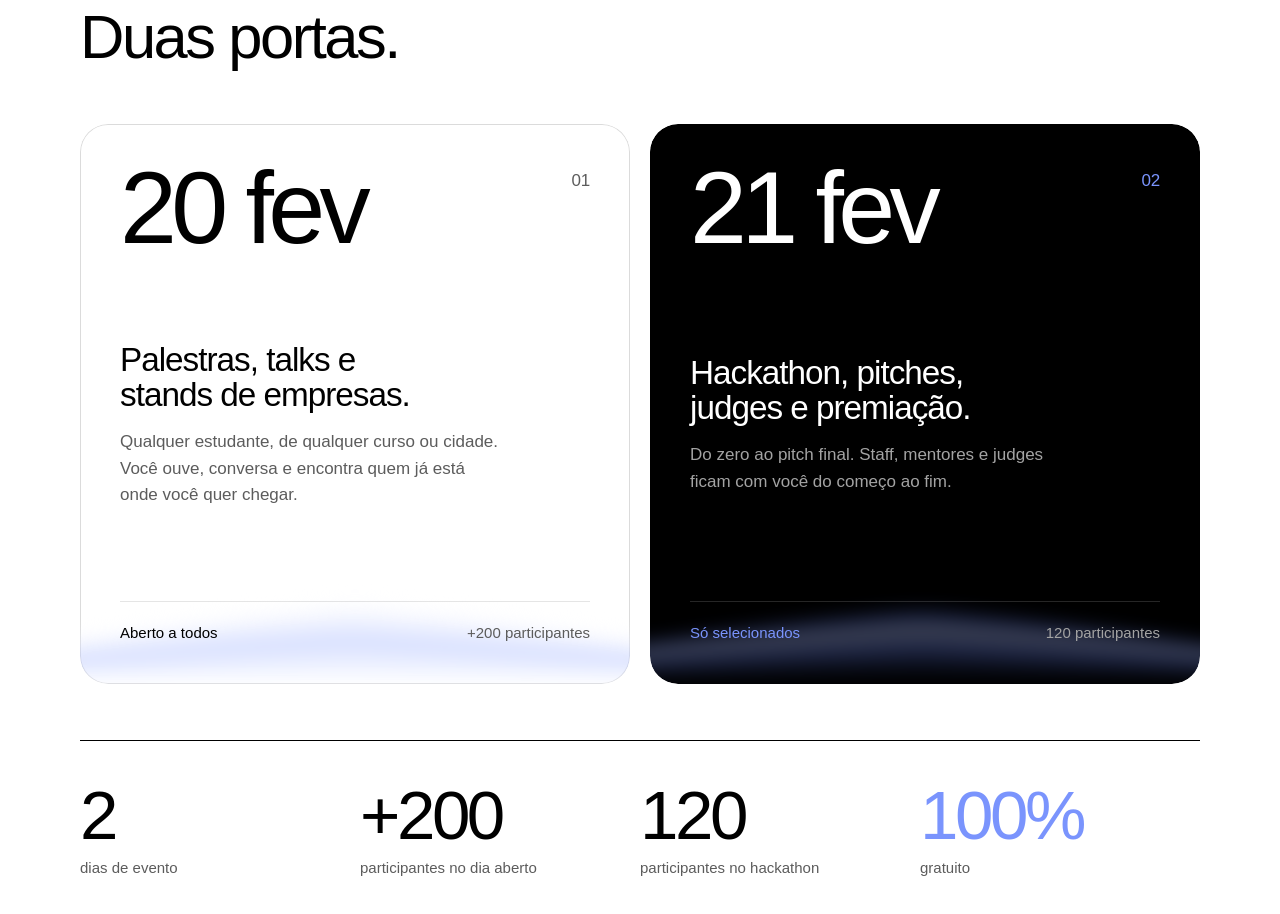
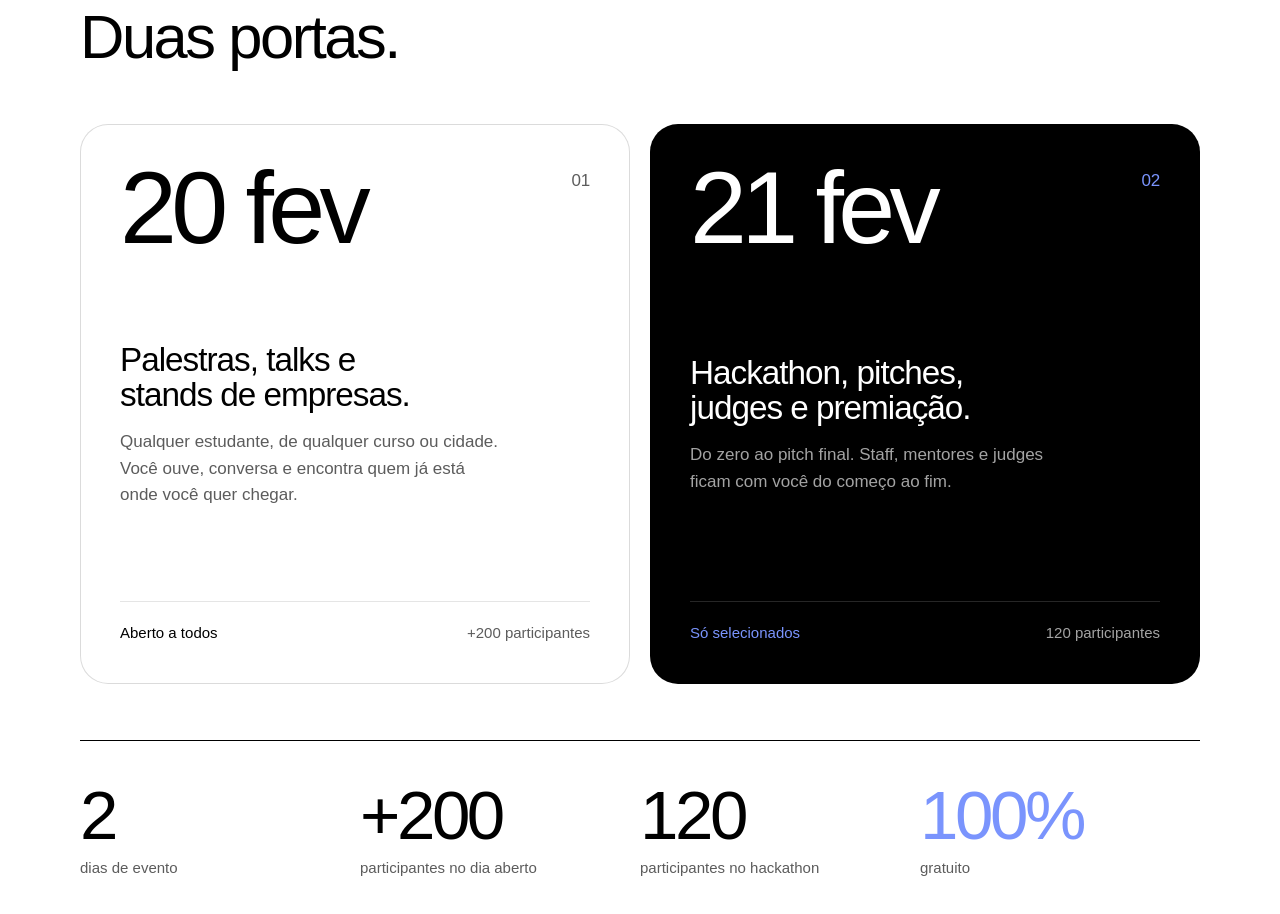
Before and after one commit to TrilhaUFPB/htp-website, a Next.js app in the folder frontend/: page / in a window 1280 px wide. Shown: the part 5374-6288 px from the top of the page. Built offline with nearby package versions, Linux system fonts and the light colour scheme; no server answers; a web font is replaced by a local one.

Commit message:
feat: drop the hover glow from the programação cards
The cards keep the giant date and the tilt; the Dia glow stays in the
footer only.

```diff
--- a/frontend/app/globals.css
+++ b/frontend/app/globals.css
@@ -655,23 +655,12 @@ main section[id] {
 }
 
 /* ---------------------------------------------------------------------------
-   Programação cards.
-
-   A door-like lean towards the pointer (TiltCard) and the footer's Dia glow
-   rising from the card's foot on hover. On touch screens there is no hover,
-   so the glow rises as the card scrolls into view instead.
+   Programação cards: a door-like lean towards the pointer (TiltCard).
 --------------------------------------------------------------------------- */
 
 .day-card {
   --tilt-x: 0deg;
   --tilt-y: 0deg;
-  position: relative;
-  overflow: hidden;
-  /* overflow alone stops clipping the glow while its transform animates on
-     its own compositor layer (the rounded clip only returns once it
-     settles); clip-path holds for the whole animation. */
-  clip-path: inset(0 round 28px);
-  isolation: isolate;
   transform: perspective(1200px) rotateX(var(--tilt-x)) rotateY(var(--tilt-y));
   transition: transform 0.5s cubic-bezier(0.22, 1, 0.36, 1);
 }
@@ -680,61 +669,9 @@ main section[id] {
   transition-duration: 0.15s;
 }
 
-/* Kept low and dark at the foot, so the bright band lands in the empty space
-   above the rule rather than behind the copy. */
-.day-glow {
-  inset: auto -6% 0;
-  z-index: -1;
-  height: 34%;
-  filter: blur(18px);
-  /* A hint, not the footer's full sunrise. */
-  opacity: 0.3;
-  transform: scaleY(0);
-  transition: transform 0.9s cubic-bezier(0.22, 1, 0.36, 1);
-}
-
-/* On white the ramp runs from the brand blue into white instead of black. */
-.day-card:not(.day-card-dark) .day-glow {
-  opacity: 0.45;
-  --glow-ramp: #fff 0%, #e8edff 14%, #c6d2fe 34%, #a9bafe 50%, #c6d2fe 66%, #eef1ff 84%, #fff 100%;
-}
-
-.day-card:hover .day-glow {
-  transform: scaleY(1);
-}
-
-
-@media (hover: none) {
-  .day-glow {
-    transform: scaleY(1);
-  }
-
-  @supports (animation-timeline: view()) {
-    .day-glow {
-      animation: day-glow-rise linear both;
-      animation-timeline: view();
-      animation-range: entry 20% cover 50%;
-    }
-  }
-}
-
-@keyframes day-glow-rise {
-  from {
-    transform: scaleY(0);
-  }
-  to {
-    transform: scaleY(1);
-  }
-}
-
 @media (prefers-reduced-motion: reduce) {
   .day-card {
     transform: none;
     transition: none;
   }
-
-  .day-glow {
-    transition: none;
-    animation: none;
-  }
 }
--- a/frontend/app/page.tsx
+++ b/frontend/app/page.tsx
@@ -1,7 +1,6 @@
 import Image from "next/image";
 import Link from "next/link";
 import { Aperture } from "@/components/aperture";
-import { DiaGlow } from "@/components/dia-glow";
 import { FaqSection } from "@/components/faq";
 import { NotifySignup } from "@/components/notify-signup";
 import { ScrollEffects } from "@/components/scroll-effects";
@@ -138,11 +137,9 @@ export default function Home() {
                   <TiltCard
                     key={day.number}
                     className={`day-card flex min-h-[460px] flex-col justify-between gap-10 rounded-[28px] p-7 sm:min-h-[560px] sm:p-10 ${
-                      isDark ? "day-card-dark bg-black text-white" : "bg-white shadow-[inset_0_0_0_1px_rgba(0,0,0,0.14)]"
+                      isDark ? "bg-black text-white" : "bg-white shadow-[inset_0_0_0_1px_rgba(0,0,0,0.14)]"
                     }`}
                   >
-                    <DiaGlow className="day-glow" />
-
                     <div className="flex items-start justify-between gap-4">
                       <p className="m-0 font-display text-[clamp(64px,8vw,112px)] font-medium leading-[0.85] tracking-[-0.055em]">
                         {day.date}
```
